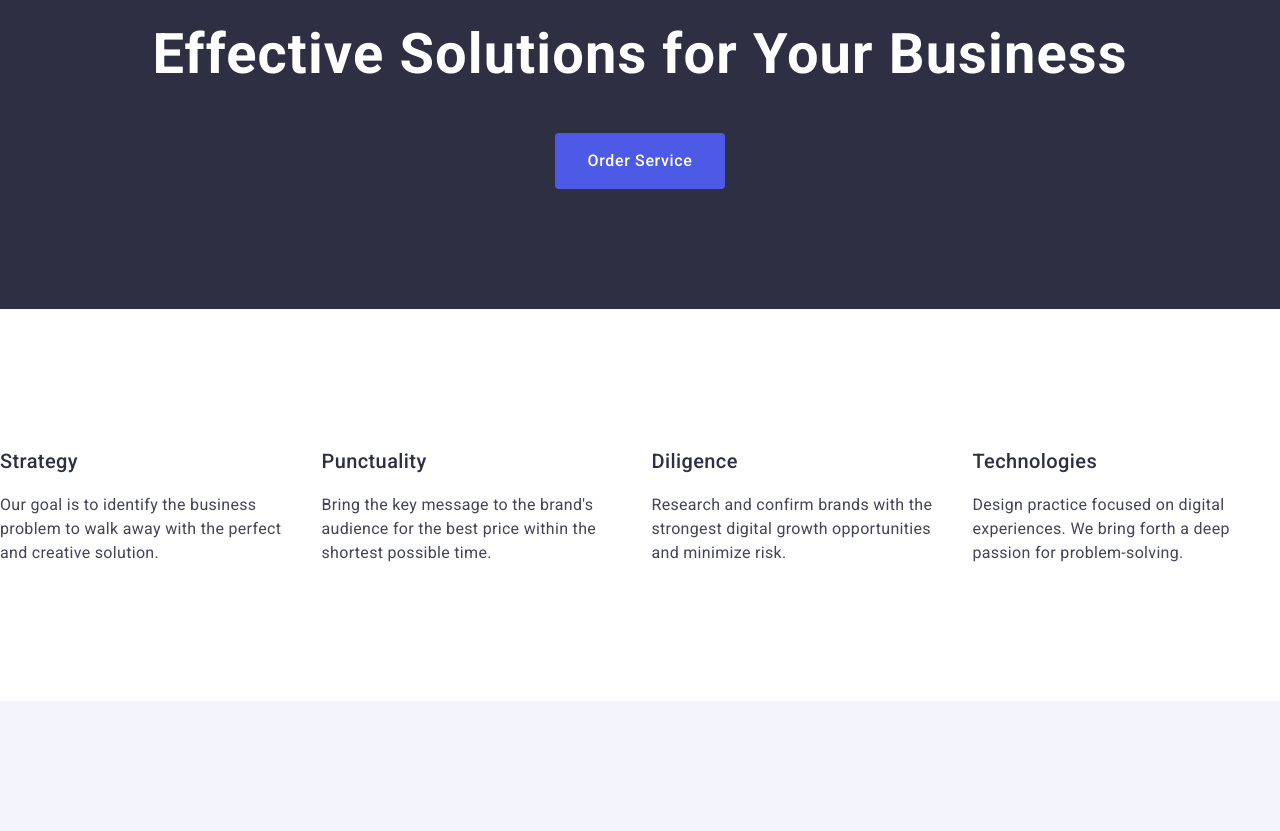
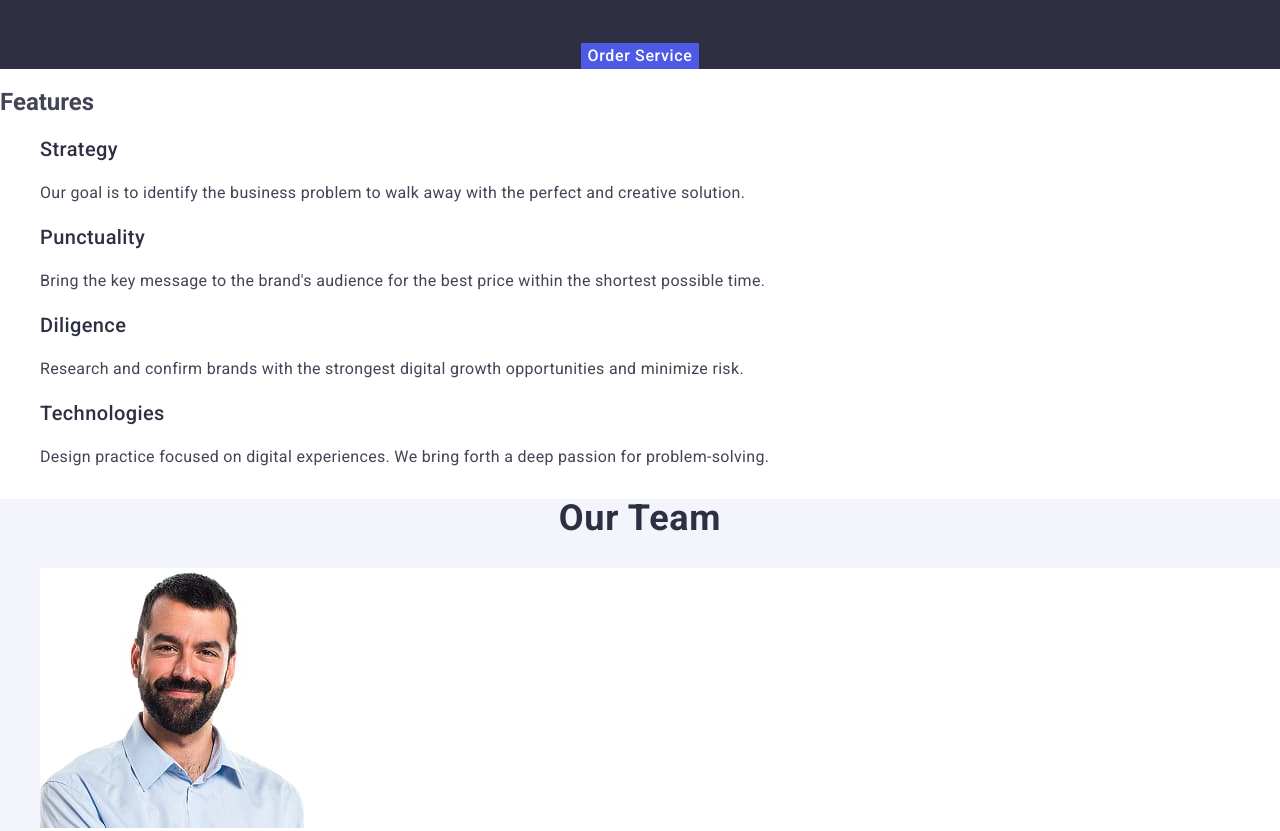
Before and after one commit to Dantegazza-bit/goit-markup-hw-02, a plain HTML site: page index.html in a window 1280 px wide. Shown: the part 283-1114 px from the top of the page. Drawn offline with nearby package versions, Linux system fonts and the light colour scheme.

Commit message:
fix: cleaned forbidden styles for hw-02

```diff
--- a/css/style.css
+++ b/css/style.css
@@ -11,7 +11,6 @@ body {
   font-family: "Roboto", sans-serif;
   color: var(--color-text);
   background-color: var(--color-white);
-  margin: 0;
 }
 
 a {
@@ -20,8 +19,6 @@ a {
 
 ul {
   list-style: none;
-  margin: 0;
-  padding: 0;
 }
 
 .header-logo,
@@ -75,7 +72,6 @@ ul {
 .hero {
   background-color: var(--color-dark);
   text-align: center;
-  padding: 120px 0;
 }
 
 .hero-title {
@@ -83,7 +79,6 @@ ul {
   line-height: 1.07;
   letter-spacing: 0.02em;
   color: var(--color-white);
-  margin-bottom: 48px;
 }
 
 .hero-button {
@@ -95,20 +90,12 @@ ul {
   color: var(--color-white);
   background-color: var(--color-primary);
   cursor: pointer;
-  padding: 16px 32px;
   border: none;
-  border-radius: 4px;
 }
 
 .hero-button:hover,
 .hero-button:focus {
   background-color: var(--color-accent);
-}
-
-.features,
-.team,
-.portfolio {
-  padding: 120px 0;
 }
 
 .features-title,
@@ -138,7 +125,6 @@ ul {
   text-align: center;
   text-transform: capitalize;
   color: var(--color-dark);
-  margin-bottom: 72px;
 }
 
 .team-list .team-item,
@@ -153,21 +139,13 @@ ul {
 .footer {
   background-color: #2e2f42;
   text-align: center;
-  padding: 100px 0;
 }
 
 .footer-text {
-  max-width: 264px;
-  margin: 16px auto 0;
   color: var(--color-bg-light);
 }
 
 .visually-hidden {
-  position: absolute;
-  width: 1px;
-  height: 1px;
-  padding: 0;
-  margin: -1px;
   overflow: hidden;
   clip: rect(0, 0, 0, 0);
   white-space: nowrap;
@@ -175,14 +153,9 @@ ul {
 }
 
 .team {
-  background-color: #f4f4fd; /* або var(--color-bg-light), якщо змінна дорівнює #f4f4fd */
+  background-color: #f4f4fd;
 }
 
 .team-item {
-  background-color: #ffffff; /* або var(--color-white) */
+  background-color: #ffffff;
 }
-
-.features-list {
-  display: flex;
-  gap: 24px;
-}
```
